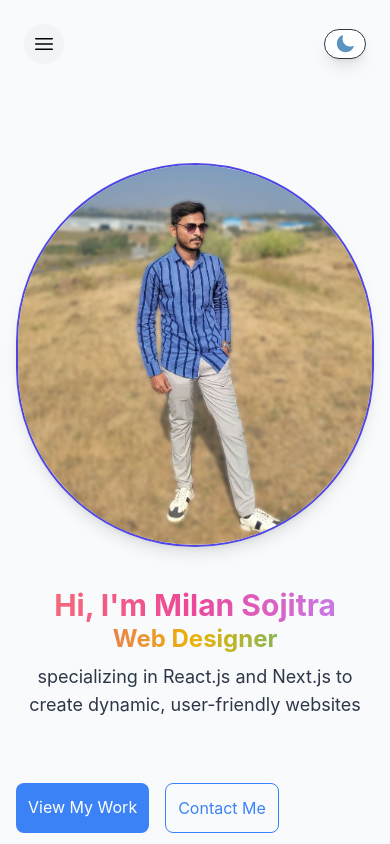
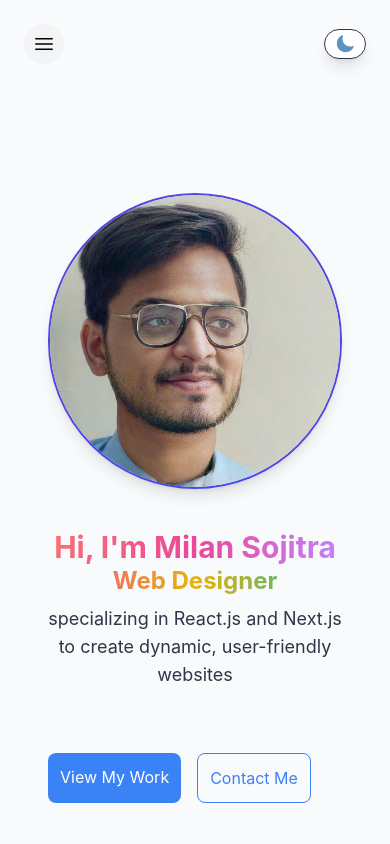
Before and after one commit to Milansojitra9018/portfolio, a Next.js app: page / in a window 390 px wide. Shown: the top 844 px of the page. Built offline with nearby package versions, Linux system fonts and the light colour scheme.

Commit message:
change image

```diff
--- a/src/app/components/dashboard.js
+++ b/src/app/components/dashboard.js
@@ -121,7 +121,7 @@
         id="home"
         className="bg-[#F9FAFB] dark:bg-dark-primary font-sans pt-8"
       >
-        <div className="min-h-screen flex flex-col justify-center items-center text-center px-4">
+        <div className="min-h-screen flex flex-col justify-center items-center text-center px-12 md:px-4">
           <div className="flex justify-center items-center gap-10 max-sm:flex-col">
             <div>
               <Image
@@ -129,6 +129,7 @@
                 alt=""
                 width={400}
                 height={400}
+                unoptimized
                 className="rounded-full shadow-lg border-2 border-primary dark:border-dark-primary"
               />
             </div>
```
Also changed, not shown: public/images/milan.png.
